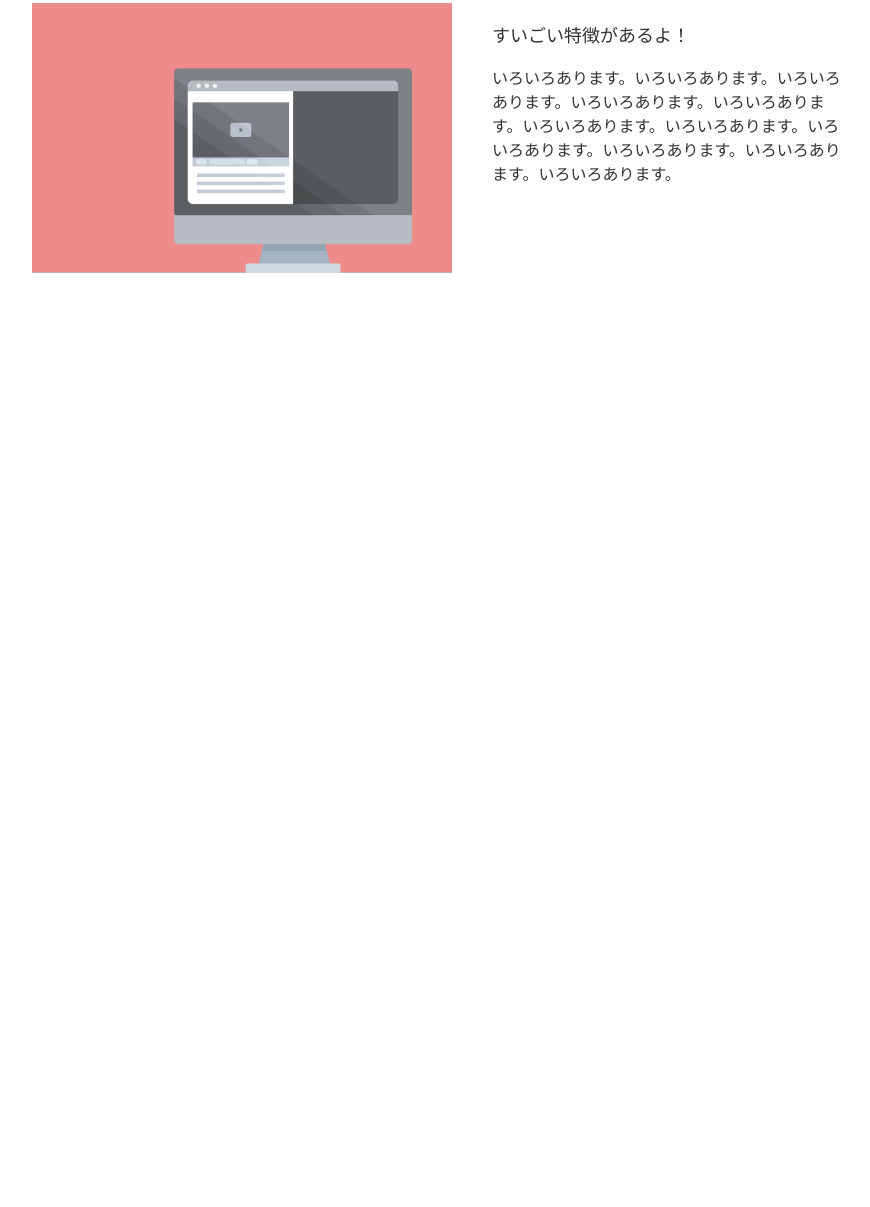
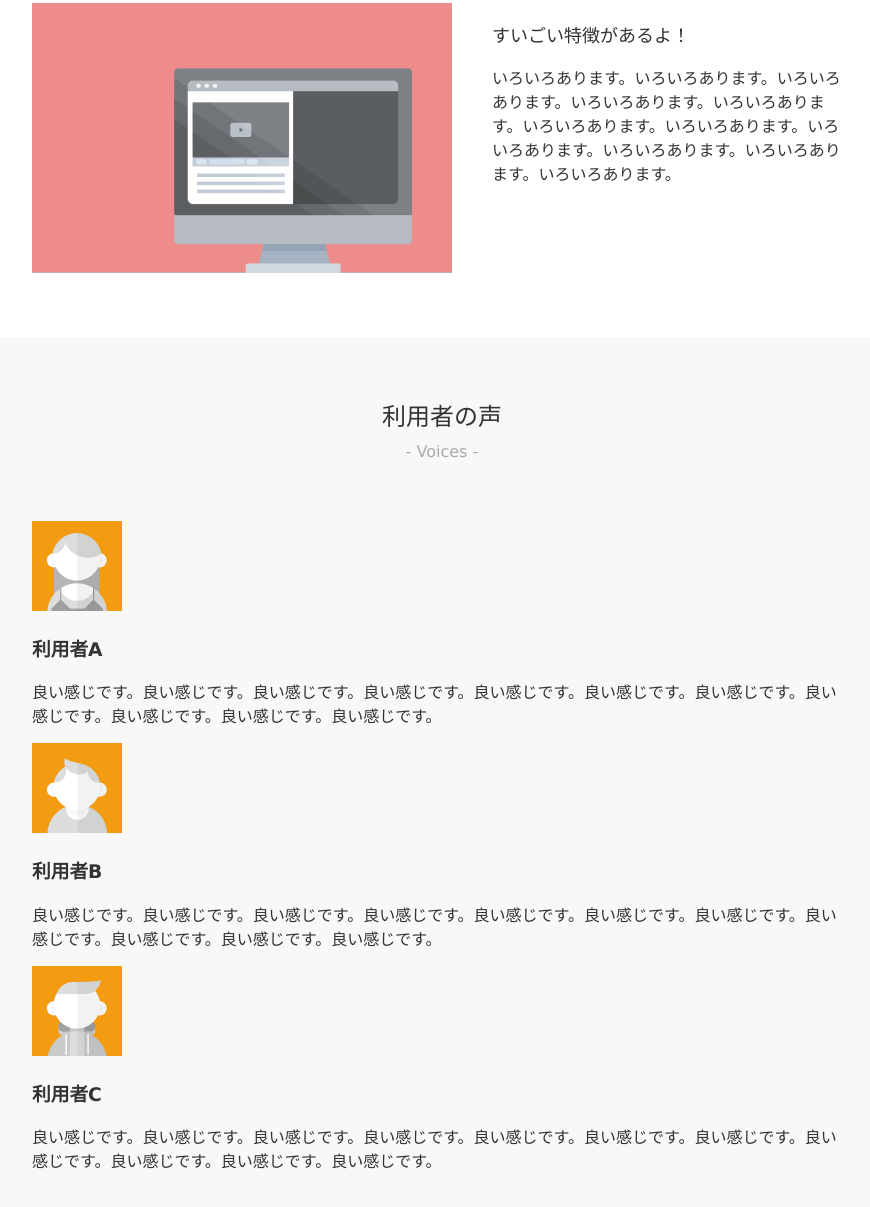
Before and after one commit to lindamanf/lindamanf.github.io, a plain HTML site: page index.html in a window 1280 px wide. Shown: the part 1156-2363 px from the top of the page, without its empty margins (198-1068 px from the left). Before the commit the page ends 1493 px from the top, so only its background shows below. Drawn offline with Linux system fonts and the light colour scheme.

Commit message:
利用者の声のマークアップ

```diff
--- a/css/style.css
+++ b/css/style.css
@@ -101,3 +101,8 @@ header img {
 .feature {
     overflow :hidden;
 }
+
+/* voices */
+.voices {
+    background: #f8f8f8;
+}
--- a/index.html
+++ b/index.html
@@ -48,5 +48,31 @@
           </section>
     </div>
   </section>
+  <section class="voices">
+    <div class="container">
+      <h1 data-subtitle="- Voices -" class="section-title">利用者の声</h1>
+      <section>
+        <img src="img/user1.png" width="90" height="90" alt="利用者A">
+        <h1>利用者A</h1>
+        <p>
+          良い感じです。良い感じです。良い感じです。良い感じです。良い感じです。良い感じです。良い感じです。良い感じです。良い感じです。良い感じです。良い感じです。
+        </p>
+      </section>
+      <section>
+        <img src="img/user2.png" width="90" height="90" alt="利用者B">
+        <h1>利用者B</h1>
+        <p>
+          良い感じです。良い感じです。良い感じです。良い感じです。良い感じです。良い感じです。良い感じです。良い感じです。良い感じです。良い感じです。良い感じです。
+        </p>
+      </section>
+      <section>
+        <img src="img/user3.png" width="90" height="90" alt="利用者C">
+        <h1>利用者C</h1>
+        <p>
+          良い感じです。良い感じです。良い感じです。良い感じです。良い感じです。良い感じです。良い感じです。良い感じです。良い感じです。良い感じです。良い感じです。
+        </p>
+      </section>
+    </div>
+  </section>
 </body>
 </html>
```
Also changed, not shown: 1 other file.
